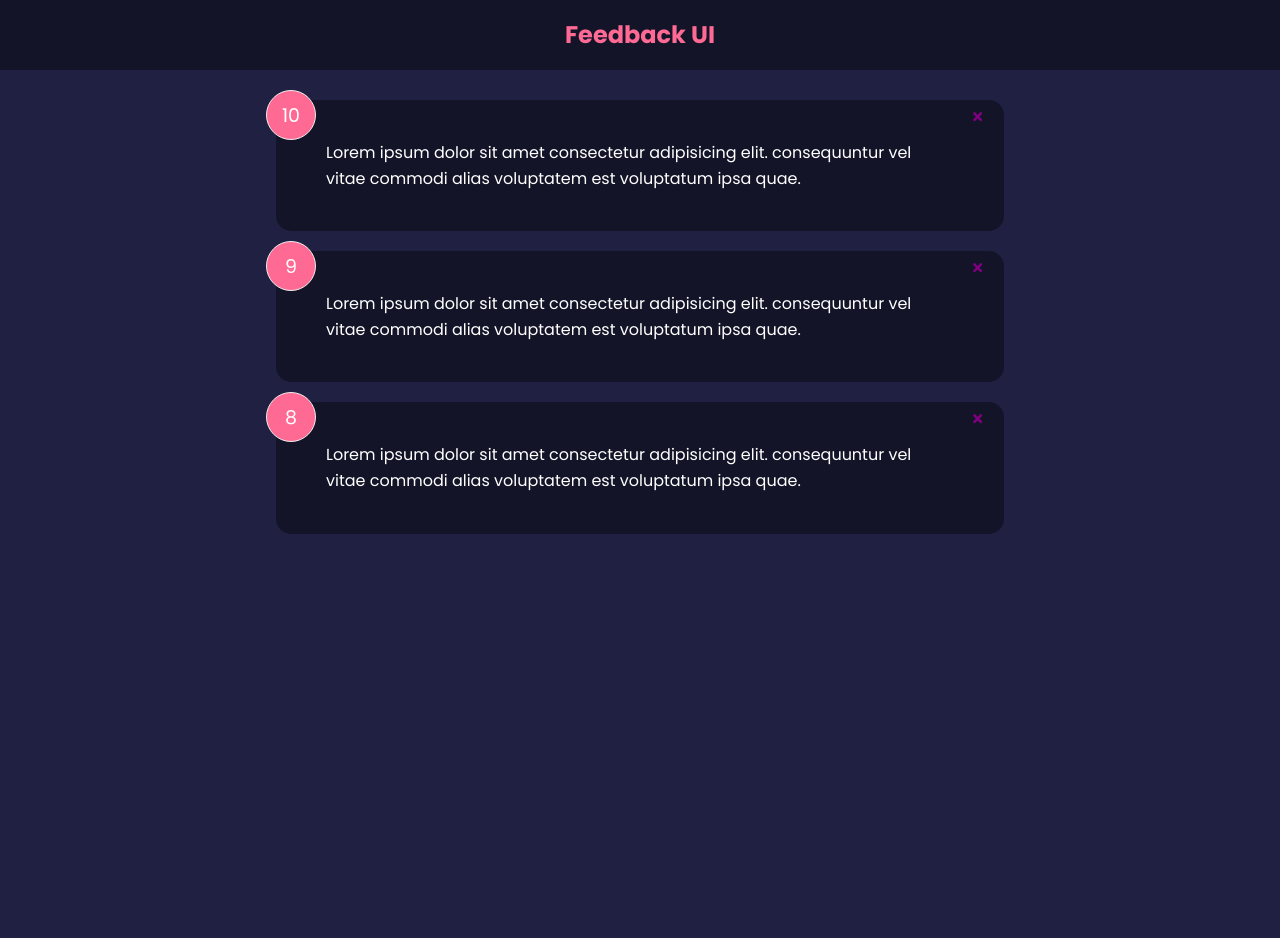
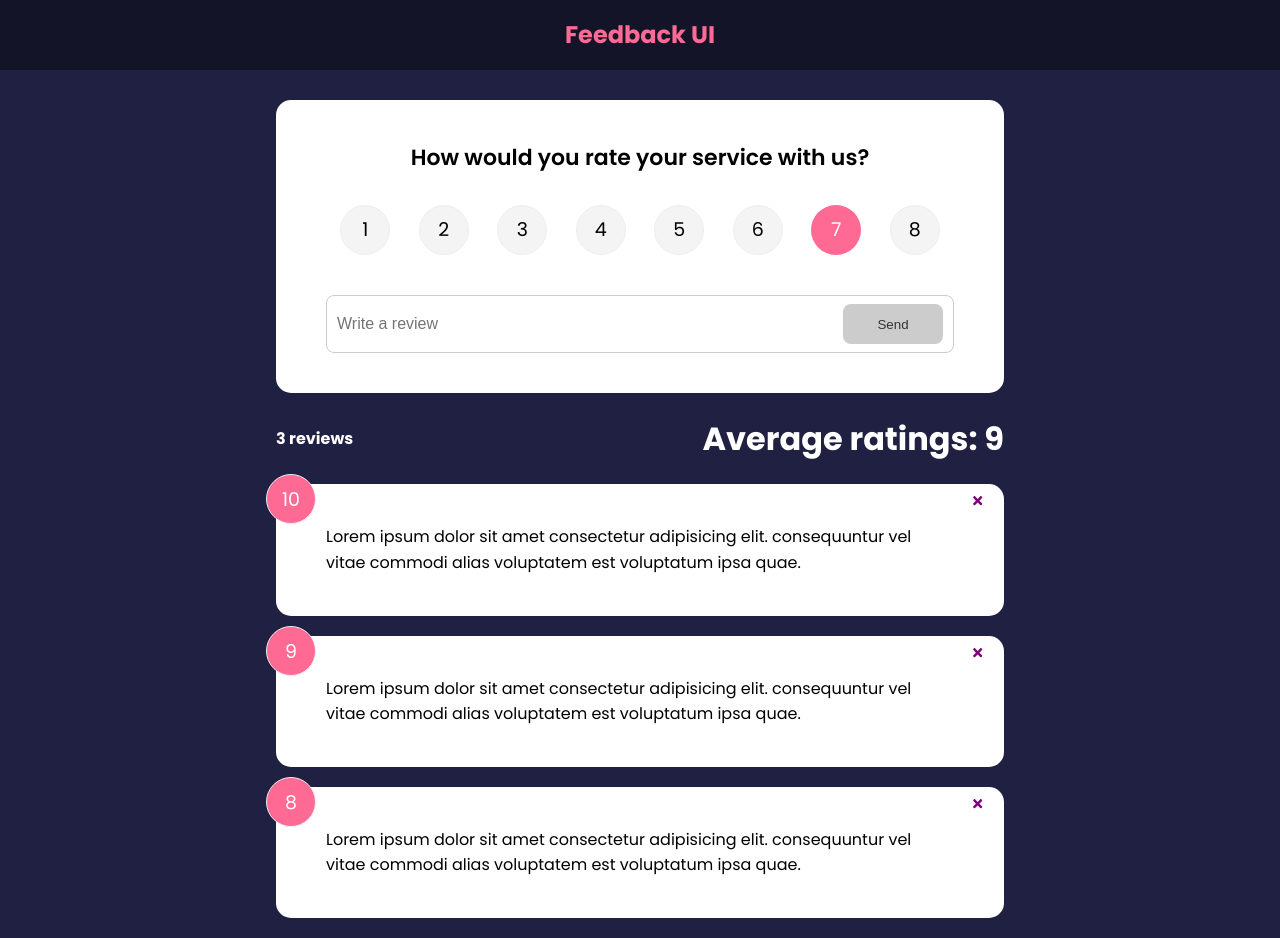
Before and after one commit to tenzind12/few_react_projects, a React (Create React App) app: page / in a window 1280 px wide. Before the commit the page ends 800 px from the top, so only its background shows below. Built offline with nearby package versions, Linux system fonts and the light colour scheme.

Commit message:
feedback form handling

```diff
--- a/package.json
+++ b/package.json
@@ -6,10 +6,12 @@
     "@testing-library/jest-dom": "^5.16.2",
     "@testing-library/react": "^12.1.3",
     "@testing-library/user-event": "^13.5.0",
+    "framer-motion": "^4.1.17",
     "react": "^17.0.2",
     "react-dom": "^17.0.2",
     "react-icons": "^4.3.1",
     "react-scripts": "5.0.0",
+    "uuid": "^8.3.2",
     "web-vitals": "^2.1.4"
   },
   "scripts": {
--- a/src/App.js
+++ b/src/App.js
@@ -1,10 +1,20 @@
+import { v4 as uuidv4 } from 'uuid';
 import { useState } from 'react';
 import Header from './components/Header';
 import FeedbackData from './data/FeedbackData';
 import FeedbackList from './components/FeedbackList';
+import FeedbackStats from './components/FeedbackStats';
+import FeedbackForm from './components/FeedbackForm';
 
 function App() {
   const [feedback, setFeedback] = useState(FeedbackData);
+
+  // gets the value from feedback form
+  const addFeedback = (newFeedback) => {
+    newFeedback.id = uuidv4();
+    setFeedback([newFeedback, ...feedback]);
+  };
+
   const deleteFeedback = (id) => {
     if (window.confirm('Are you sure? You want to delete?')) {
       setFeedback(feedback.filter((item) => item.id !== id));
@@ -14,6 +24,8 @@
     <>
       <Header />
       <div className="container">
+        <FeedbackForm handleAdd={addFeedback} />
+        <FeedbackStats feedback={feedback} />
         <FeedbackList feedback={feedback} handleDelete={deleteFeedback} />
       </div>
     </>
--- /dev/null
+++ b/src/components/FeedbackForm.jsx
@@ -0,0 +1,61 @@
+import { useState } from 'react';
+import Card from './shared/Card';
+import Button from './shared/Button';
+import RatingSelect from './RatingSelect';
+
+function FeedbackForm({ handleAdd }) {
+  const [text, setText] = useState('');
+  const [rating, setRating] = useState(10);
+  const [btnDisabled, setBtnDisabled] = useState(true);
+  const [message, setMessage] = useState('');
+
+  // input text onchange
+  const handleTextChange = (e) => {
+    if (text === '') {
+      setBtnDisabled(true);
+      setMessage(null);
+    } else if (text !== '' && text.trim().length <= 10) {
+      setBtnDisabled(true);
+      setMessage('Text must be atleast 10 characters');
+    } else {
+      setBtnDisabled(false);
+      setMessage(null);
+    }
+    setText(e.target.value);
+  };
+
+  // form submit handler
+  const handleSubmit = (e) => {
+    e.preventDefault();
+    if (text.trim().length > 10) {
+      const newFeedback = {
+        text: text,
+        rating: rating,
+      };
+      handleAdd(newFeedback);
+      setText('');
+    }
+  };
+  return (
+    <Card>
+      <form onSubmit={handleSubmit}>
+        <h2>How would you rate your service with us?</h2>
+        <RatingSelect select={(rating) => setRating(rating)} />
+        <div className="input-group">
+          <input
+            type="text"
+            value={text}
+            onChange={handleTextChange}
+            placeholder="Write a review"
+          />
+          <Button type="submit" isDisabled={btnDisabled}>
+            Send
+          </Button>
+        </div>
+        {message && <div className="message">{message}</div>}
+      </form>
+    </Card>
+  );
+}
+
+export default FeedbackForm;
--- a/src/components/FeedbackList.jsx
+++ b/src/components/FeedbackList.jsx
@@ -1,16 +1,36 @@
+import { motion, AnimatePresence } from 'framer-motion';
 import PropTypes from 'prop-types';
 import FeedbackItem from './FeedbackItem';
 
 function FeedbackList({ feedback, handleDelete }) {
   if (!feedback || feedback.length === 0) return <p>No Feedback Yet</p>;
 
+  // return with animation
   return (
     <div className="feedback-list">
-      {feedback.map((item) => (
-        <FeedbackItem key={item.id} item={item} handleDelete={handleDelete} />
-      ))}
+      <AnimatePresence>
+        {feedback.map((item) => (
+          <motion.div
+            key={item.id}
+            initial={{ opacity: 0 }}
+            animate={{ opacity: 1 }}
+            exit={{ opacity: 0 }}
+          >
+            <FeedbackItem key={item.id} item={item} handleDelete={handleDelete} />
+          </motion.div>
+        ))}
+      </AnimatePresence>
     </div>
   );
+
+  // normal return
+  // return (
+  //   <div className="feedback-list">
+  //     {feedback.map((item) => (
+  //       <FeedbackItem key={item.id} item={item} handleDelete={handleDelete} />
+  //     ))}
+  //   </div>
+  // );
 }
 
 FeedbackList.prototype = {
--- /dev/null
+++ b/src/components/FeedbackStats.jsx
@@ -0,0 +1,23 @@
+import PropTypes from 'prop-types';
+function FeedbackStats({ feedback }) {
+  const average = (
+    feedback.reduce((acc, cur) => {
+      return acc + cur.rating;
+    }, 0) / feedback.length
+  )
+    .toFixed(1)
+    .replace(/[.,]0$/, '');
+
+  return (
+    <div className="feedback-stats">
+      <h4>{feedback.length} reviews</h4>
+      <h1>Average ratings: {isNaN(average) ? 0 : average}</h1>
+    </div>
+  );
+}
+
+FeedbackStats.prototype = {
+  feedback: PropTypes.array.isRequired,
+};
+
+export default FeedbackStats;
--- /dev/null
+++ b/src/components/RatingSelect.jsx
@@ -0,0 +1,105 @@
+import { useState } from 'react';
+
+function RatingSelect({ select }) {
+  const [selected, setSelected] = useState(7);
+
+  const handleChange = (e) => {
+    setSelected(+e.target.value);
+    select(+e.target.value);
+  };
+
+  return (
+    <ul className="rating">
+      <li>
+        <input
+          type="radio"
+          name="rating"
+          id="num1"
+          value="1"
+          checked={selected === 1}
+          onChange={handleChange}
+        />
+        <label htmlFor="num1">1</label>
+      </li>
+      <li>
+        <input
+          type="radio"
+          name="rating"
+          id="num2"
+          value="2"
+          checked={selected === 2}
+          onChange={handleChange}
+        />
+        <label htmlFor="num2">2</label>
+      </li>
+      <li>
+        <input
+          type="radio"
+          name="rating"
+          id="num3"
+          value="3"
+          checked={selected === 3}
+          onChange={handleChange}
+        />
+        <label htmlFor="num3">3</label>
+      </li>
+      <li>
+        <input
+          type="radio"
+          name="rating"
+          id="num4"
+          value="4"
+          checked={selected === 4}
+          onChange={handleChange}
+        />
+        <label htmlFor="num4">4</label>
+      </li>
+      <li>
+        <input
+          type="radio"
+          name="rating"
+          id="num5"
+          value="5"
+          checked={selected === 5}
+          onChange={handleChange}
+        />
+        <label htmlFor="num5">5</label>
+      </li>
+      <li>
+        <input
+          type="radio"
+          name="rating"
+          id="num6"
+          value="6"
+          checked={selected === 6}
+          onChange={handleChange}
+        />
+        <label htmlFor="num6">6</label>
+      </li>
+      <li>
+        <input
+          type="radio"
+          name="rating"
+          id="num7"
+          value="7"
+          checked={selected === 7}
+          onChange={handleChange}
+        />
+        <label htmlFor="num7">7</label>
+      </li>
+      <li>
+        <input
+          type="radio"
+          name="rating"
+          id="num8"
+          value="8"
+          checked={selected === 8}
+          onChange={handleChange}
+        />
+        <label htmlFor="num8">8</label>
+      </li>
+    </ul>
+  );
+}
+
+export default RatingSelect;
--- /dev/null
+++ b/src/components/shared/Button.jsx
@@ -0,0 +1,22 @@
+import PropTypes from 'prop-types';
+function Button({ children, version, type, isDisabled }) {
+  return (
+    <button type={type} disabled={isDisabled} className={`btn btn-${version}`}>
+      {children}
+    </button>
+  );
+}
+
+Button.defaultProps = {
+  version: 'primary',
+  type: 'button',
+  isDisabled: false,
+};
+
+Button.prototype = {
+  children: PropTypes.node.isRequired,
+  version: PropTypes.string,
+  type: PropTypes.string,
+  isDisabled: PropTypes.bool,
+};
+export default Button;
--- a/src/components/shared/Card.jsx
+++ b/src/components/shared/Card.jsx
@@ -15,7 +15,7 @@
 }
 
 Card.defaultProps = {
-  reverse: true,
+  reverse: false,
 };
 
 Card.prototype = {
```
Also changed, not shown: 2 other files (tests, documents, lock files or other folders).
